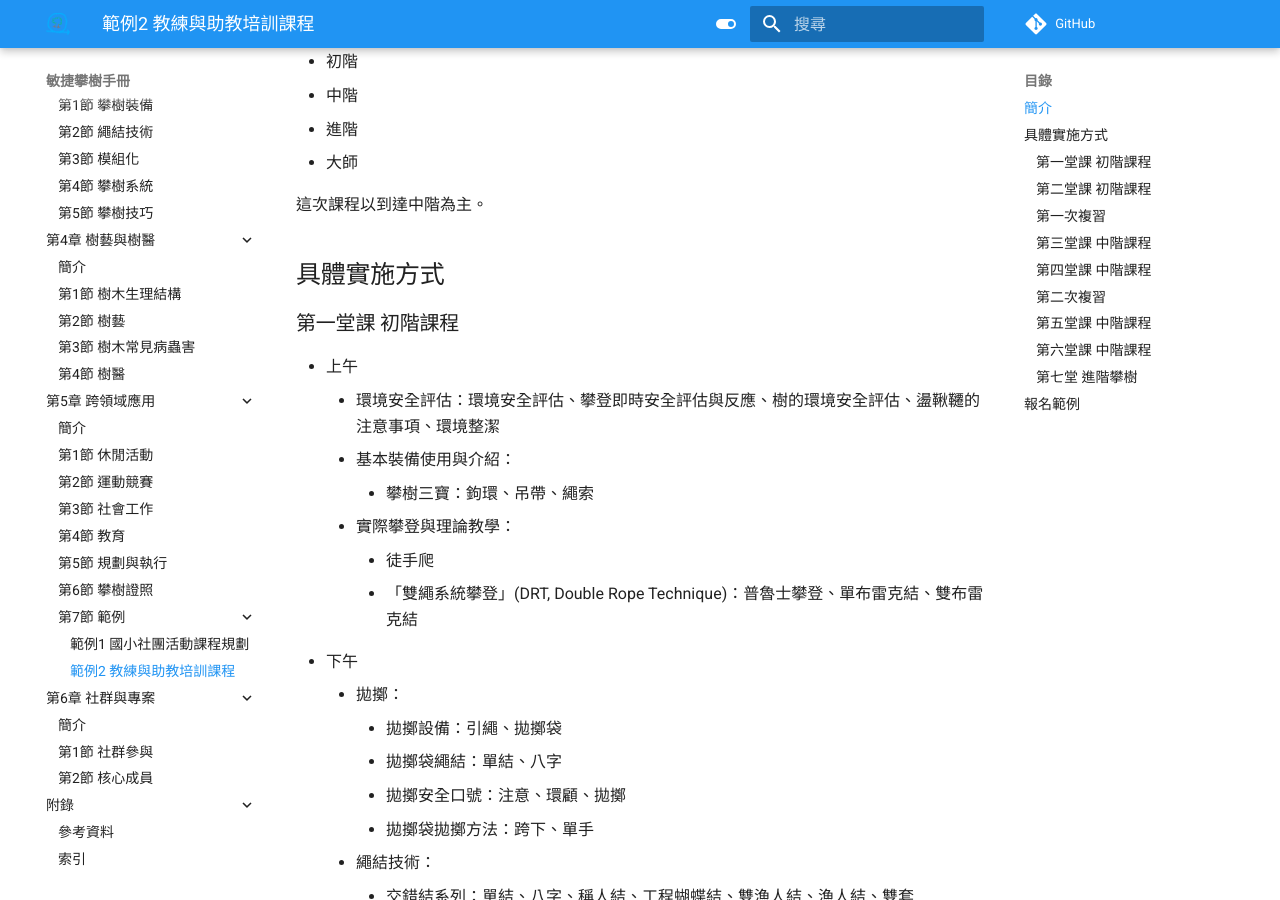
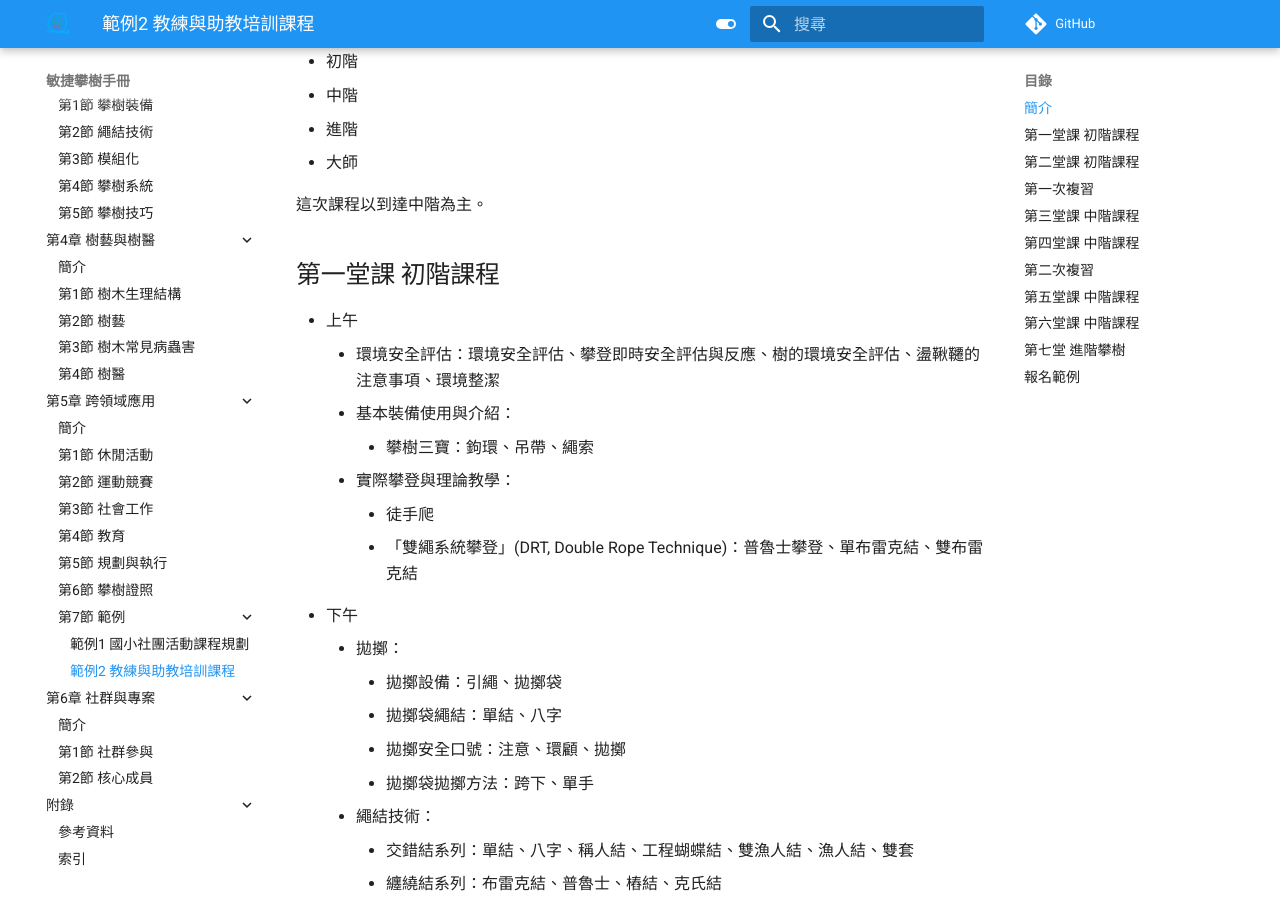
Before and after one commit to Uesugi-Summer-Sea/Agile-Tree-Climbing-Manual, an MkDocs documentation site: the page built from docs/5-跨領域應用/7-範例/2-教練與助教培訓課程.md, in a window 1280 px wide and 900 px high, scrolled down 450 px. Built offline with MkDocs 1.6.1 and Material for MkDocs 9.7.7, drawn with Linux system fonts in a browser that asks for light colours; comment, search, counter and statistics services are not loaded.

Commit message:
此提交將課程標題往上一階

```diff
--- a/docs/5-跨領域應用/7-範例/2-教練與助教培訓課程.md
+++ b/docs/5-跨領域應用/7-範例/2-教練與助教培訓課程.md
@@ -14,9 +14,7 @@
 
 這次課程以到達中階為主。
 
-## 具體實施方式
-
-### 第一堂課 初階課程
+## 第一堂課 初階課程
 
 - 上午
   - 環境安全評估：環境安全評估、攀登即時安全評估與反應、樹的環境安全評估、盪鞦韆的注意事項、環境整潔
@@ -40,7 +38,7 @@
     - 輔助繩收拾：手臂
     - 粗繩收拾：手臂、大臂、頸部、小腿
 
-### 第二堂課 初階課程
+## 第二堂課 初階課程
 
 - 上午
   - 拋擲技巧與練習
@@ -99,7 +97,7 @@
       - [ ] 正確的透過繩耳收尾，並實際甩盪不會鬆脫
       - [ ] 正確的透過被捆繩將尾端收緊使不鬆脫，並實際甩盪不會鬆脫
 
-### 第一次複習
+## 第一次複習
 
 - 拋擲：
   - 拋擲設備：引繩、拋擲袋
@@ -124,7 +122,7 @@
 - 模組轉換與確保：
   - 基礎繩索轉換
 
-### 第三堂課 中階課程
+## 第三堂課 中階課程
 
 - 上午
   - 基本裝備使用與介紹：
@@ -145,7 +143,7 @@
     - 尾端收拾方式
     - 繩圈收拾方式
 
-### 第四堂課 中階課程
+## 第四堂課 中階課程
 - 上午
   - 模組轉換與確保：
     - 扁帶確保轉換
@@ -178,7 +176,7 @@
       - [ ] 從尾端收拾
       - [ ] 從繩圈收拾
 
-### 第二次複習
+## 第二次複習
 
 - 拋擲：
   - 拋擲設備：引繩、拋擲袋
@@ -213,7 +211,7 @@
   - 扁帶確保轉換
   - Lanyard 確保轉換
 
-### 第五堂課 中階課程
+## 第五堂課 中階課程
 
 - 上午
   - 基本裝備使用與介紹：
@@ -243,7 +241,7 @@
       - 普魯士
       - 克氏
 
-### 第六堂課 中階課程
+## 第六堂課 中階課程
 
 - 上午
   - 繩結技術：
@@ -304,7 +302,7 @@
       - [ ] 可拆封閉式單布雷克結與雙單布雷克切換模組
       - [ ] 下方固定單索與雙索散木一式通用切換模組
 
-### 第七堂 進階攀樹
+## 第七堂 進階攀樹
 待補充。
 
 ## 報名範例
```
